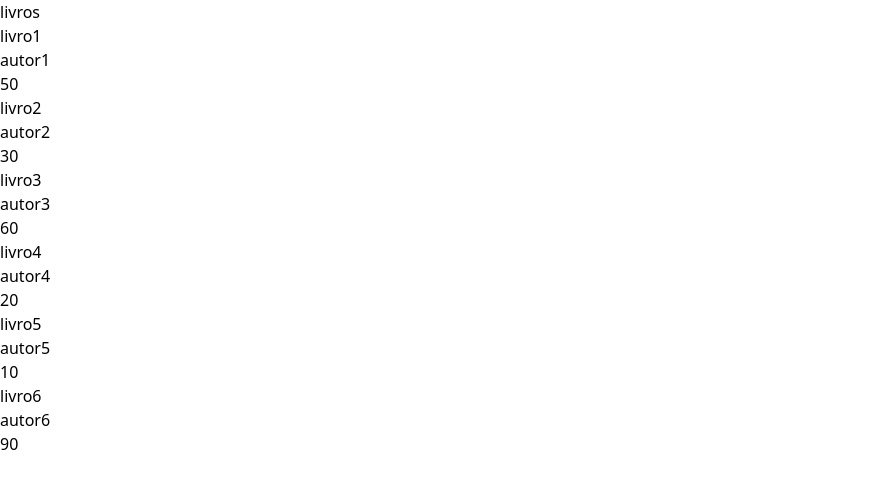
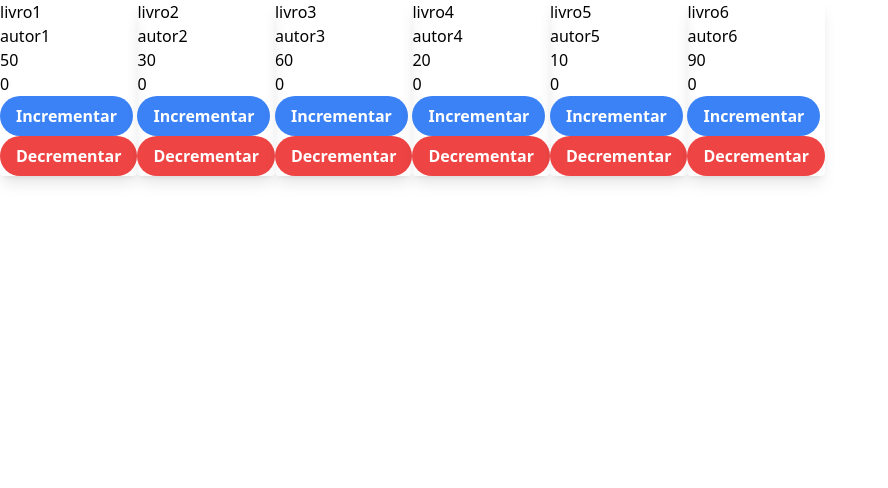
Before and after one commit to LucasGabrielAntonete/projetorec2, a Vue app: page / in a window 1280 px wide. Shown: the top 488 px of the page, without its empty margins (0-888 px from the left). Built offline with nearby package versions, Linux system fonts and the light colour scheme; the HTML template or start-up script is replaced by a standard one.

Commit message:
second commit

```diff
--- a/src/App.vue
+++ b/src/App.vue
@@ -1,19 +1,34 @@
 <script setup>
 import { livros } from '@/_data/livros.js'
+import { ref } from 'vue'
 
+function incrementar(livro) {
+  livro.value.quantidade++
+}
+
+function decrementar(livro) {
+  if(livro.value.quantidade <= 0) {
+alert('Os itens ja foram retirados')
+  } else livro.value.quantidade--
+}
 
 
 </script>
 
 <template>
 
-<div class="listagem-livros">
-  <p>livros</p>
-  <div class="card-livros" v-for="livro in livros" :key="livro.id">
+<div class="flex">
+  <div class="max-w-sm rounded overflow-hidden shadow-lg" v-for="livro in livros" :key="livro.id">
     <p>{{ livro.titulo }}</p>
     <p>{{ livro.autor }}</p>
     <p>{{ livro.preco }}</p>
-
+    <p>{{ livro.quantidade }}</p>
+    <div>
+      <div>
+        <button class="bg-blue-500 hover:bg-blue-700 text-white font-bold py-2 px-4 rounded-full" @click="incrementar(ref(livro))">Incrementar</button>
+      </div>
+  </div>
+    <button class="bg-red-500 hover:bg-blue-700 text-white font-bold py-2 px-4 rounded-full" @click="decrementar(ref(livro))">Decrementar</button>
   </div>
 
 </div>
--- a/src/_data/livros.js
+++ b/src/_data/livros.js
@@ -1,9 +1,12 @@
-export const livros = [
+import { ref } from 'vue';
+
+export const livros = ref([
     {
       id:1,
       titulo: 'livro1',
       autor: 'autor1',
       preco: 50.00,
+      quantidade: 0
 
     },
 
@@ -12,6 +15,7 @@ export const livros = [
       titulo: 'livro2',
       autor: 'autor2',
       preco: 30.00,
+      quantidade: 0
 
     },
 
@@ -20,6 +24,7 @@ export const livros = [
       titulo: 'livro3',
       autor: 'autor3',
       preco: 60.00,
+      quantidade: 0
 
     },
     {
@@ -28,6 +33,7 @@ export const livros = [
       titulo: 'livro4',
       autor: 'autor4',
       preco: 20.00,
+      quantidade: 0
 
 
     },
@@ -37,6 +43,7 @@ export const livros = [
       titulo: 'livro5',
       autor: 'autor5',
       preco: 10.00,
+      quantidade: 0
 
     },
     {
@@ -44,6 +51,7 @@ export const livros = [
       titulo: 'livro6',
       autor: 'autor6',
       preco: 90.00,
+      quantidade: 0
 
     }
-  ]
+  ])
```
